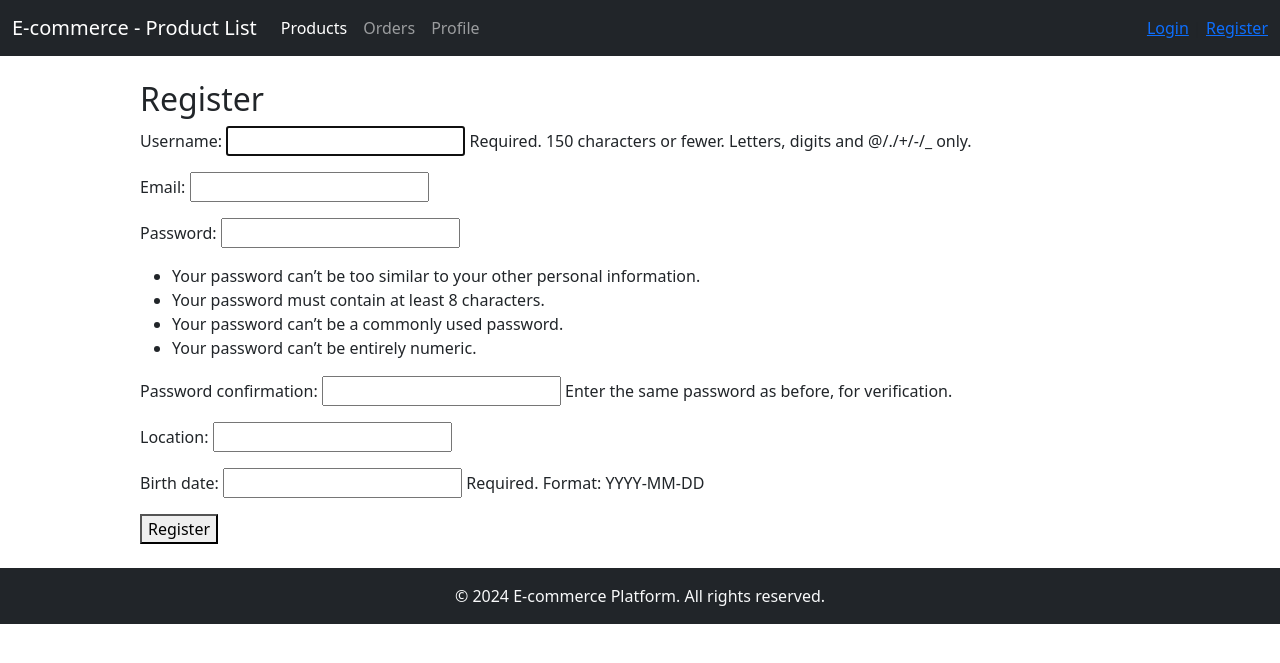
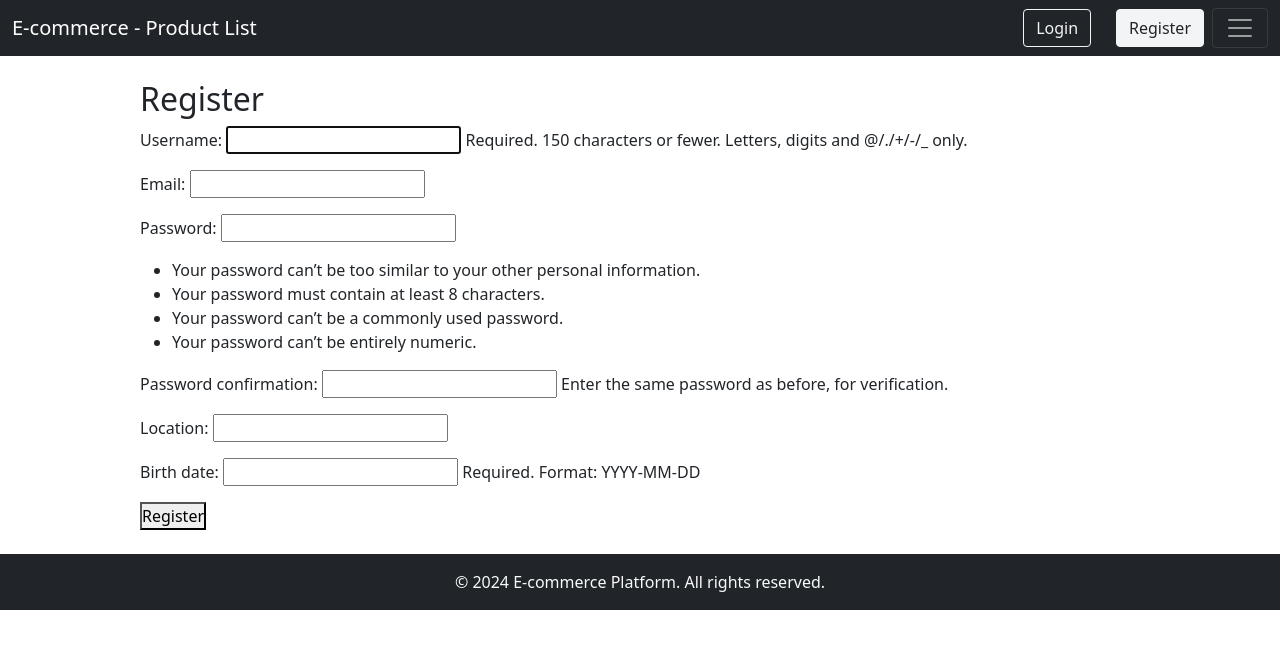
Before and after one commit to StormJose/app-para-testes, a Django app: page /users/register/ in a window 1280 px wide. Shown: the top 663 px of the page. Run offline with Django 5.2, Linux system fonts and the light colour scheme.

Commit message:
[fix] Dropdown da barra de navegação

```diff
--- a/products/templates/base.html
+++ b/products/templates/base.html
@@ -13,13 +13,22 @@
 <body>
     <header>
         <!-- Navigation -->
-        <nav class="navbar navbar-expand-lg navbar-dark bg-dark">
+        <nav class="navbar  navbar-dark bg-dark">
             <div class="container-fluid">
                 <a class="navbar-brand" href="{% url 'product_list' %}">E-commerce - Product List</a>
-                <button class="navbar-toggler" type="button" data-bs-toggle="collapse" data-bs-target="#navbarNav" aria-controls="navbarNav" aria-expanded="false" aria-label="Toggle navigation">
-                    <span class="navbar-toggler-icon"></span>
-                </button>
-                <div class="collapse navbar-collapse" id="navbarNav">
+                <div class="d-flex gap-2 justify-content-sm-between align-items-center">
+                    {% if user.is_authenticated %}
+                    <a href="{% url 'profile' %}">Profile</a> |
+                    <a href="{% url 'logout' %}">Logout</a>
+                    {% else %}
+                    <a class="btn btn--alt" href="{% url 'login' %}">Login</a> |
+                    <a class="btn " href="{% url 'register' %}">Register</a>
+                    {% endif %}
+                    <button class="navbar-toggler" type="button" data-bs-toggle="collapse" data-bs-target="#navbarNav" aria-controls="navbarNav" aria-expanded="false" aria-label="Toggle navigation">
+                        <span class="navbar-toggler-icon"></span>
+                    </button>
+                </div>
+                <div class=" navbar-expand-lg collapse navbar-collapse" id="navbarNav">
                     <ul class="navbar-nav">
                         <li class="nav-item">
                             <a class="nav-link active" aria-current="page" href="{% url 'product_list' %}">Products</a>
@@ -32,17 +41,7 @@
                         </li>
                     </ul>
                 </div>
-                <div>
-                    {% if user.is_authenticated %}
-                        <a href="{% url 'profile' %}">Profile</a> |
-                        <a href="{% url 'logout' %}">Logout</a>
-                    {% else %}
-                        <a href="{% url 'login' %}">Login</a> |
-                        <a href="{% url 'register' %}">Register</a>
-                    {% endif %}
-                </div>
 
-            </div>
         </nav>
     </header>
 
--- a/products/templates/products/product_list.html
+++ b/products/templates/products/product_list.html
@@ -4,7 +4,7 @@
 {% block content %}
 <ul>
     {% for product in products_list %}
-    <li><a href="{% url 'product_detail' product.pk %}">{{ product.name }}</a> - ${{ product.price }}</li>
+        <li><a href="{% url 'product_detail' product.pk %}">{{ product.name }}</a> - ${{ product.price }}</li>
     {% endfor %}
 </ul>
 {% endblock %}
--- a/static/css/style.css
+++ b/static/css/style.css
@@ -1,4 +1,11 @@
 /* static/css/style.css */
+
+
+* {
+    margin: 0;
+    padding: 0;
+    box-sizing: border-box;
+}
 
 body, html {
     margin: 0;
@@ -29,4 +36,29 @@ footer {
     overflow: hidden;
 }
 
-/* Add more styles as per your design needs */
+
+
+.btn {
+    background-color: #f3f4f6;
+    border: 1.55px solid #f3f4f6;
+}
+
+.btn:hover,
+.btn:active {
+    background-color: #212529;
+    color: #f3f4f6;
+}
+
+.btn--alt {
+    color: #f3f4f6;
+    background-color: transparent;
+}
+
+.btn--alt:hover,
+.btn--alt:active {
+    background-color: #f3f5f6;
+    color: #212529;
+}
+
+
+/* NAVEGAÇÃO */
--- a/static/js/script.js
+++ b/static/js/script.js
@@ -7,10 +7,8 @@ document.addEventListener("DOMContentLoaded", function() {
   // Example of event listener for a button (make sure to add your own selectors)
   const someButton = document.querySelector("#some-button");
   if (someButton) {
-        someButton.addEventListener("click", function() {
+    someButton.addEventListener("click", function () {
       alert("Button clicked!");
     });
   }
 });
-
-// You can expand this file with more complex logic or API calls as needed
--- a/users/templates/users/register.html
+++ b/users/templates/users/register.html
@@ -3,7 +3,7 @@
 
 {% block content %}
     <h2>Register</h2>
-    <form method="post">
+    <form class="form" method="post">
         {% csrf_token %}
         {{ form.as_p }}
         <button type="submit">Register</button>
```
Lines whose indentation alone changed are shown as unchanged.
